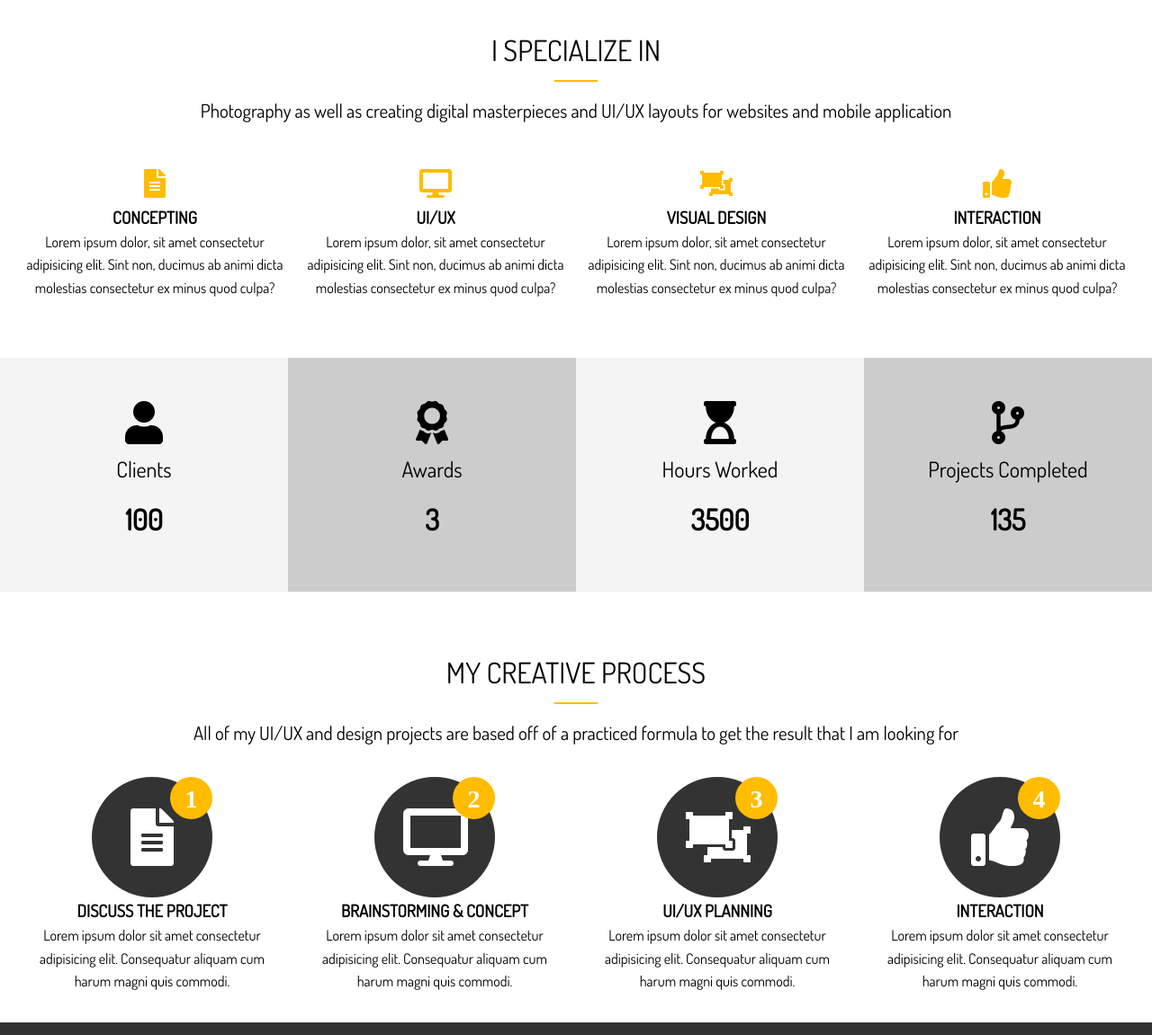
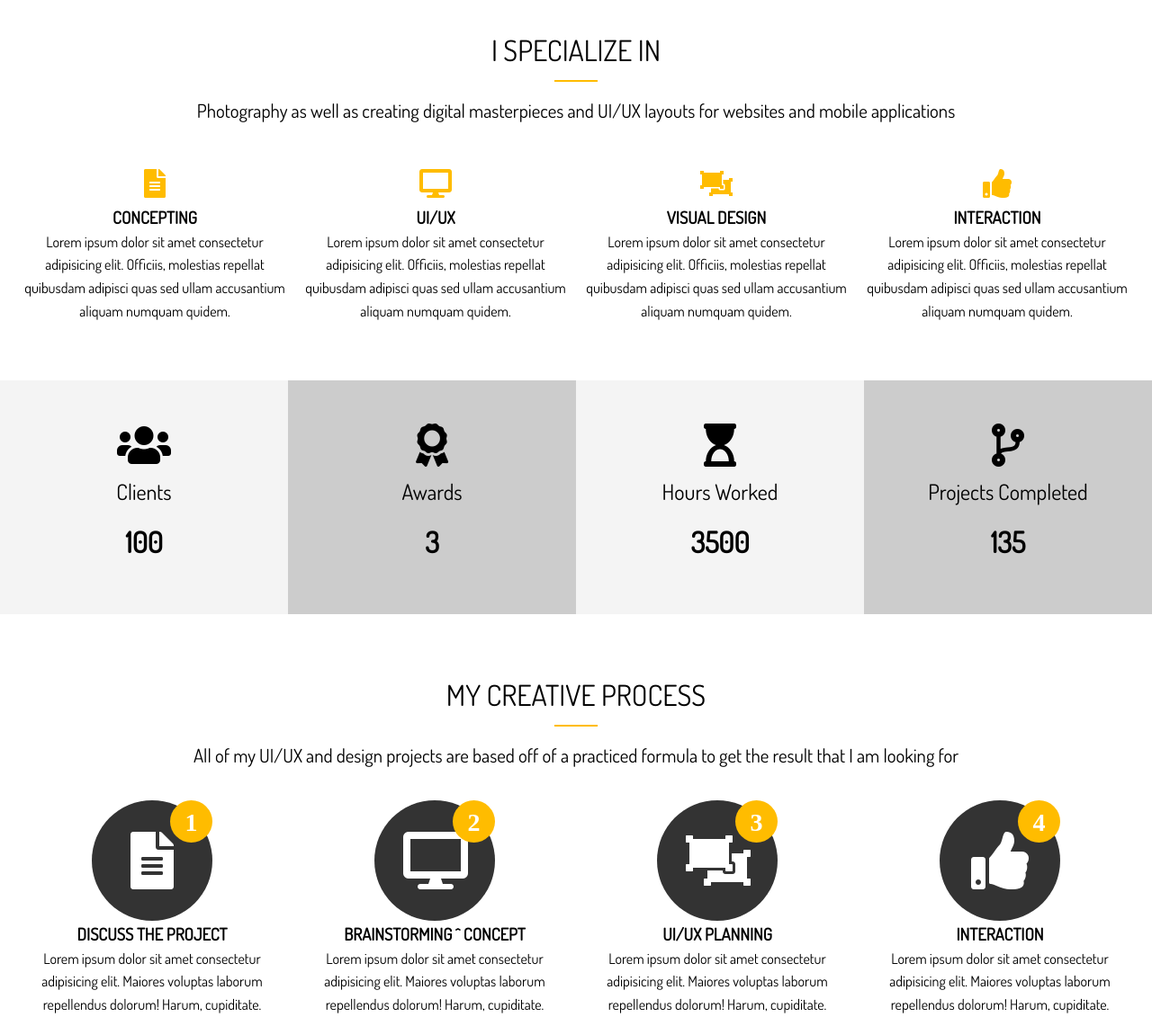
Before and after one commit to saidrobley/portfolio_website, a website: page dist/index.html in a window 1280 px wide. Shown: the part 802-1953 px from the top of the page at 90% size. Drawn offline with Linux system fonts and the light colour scheme.

Commit message:
changed index file

```diff
--- a/dist/index.html
+++ b/dist/index.html
@@ -6,18 +6,18 @@
     <meta http-equiv="X-UA-Compatible" content="ie=edge" />
     <link
       rel="stylesheet"
-      href="https://use.fontawesome.com/releases/v5.6.3/css/all.css"
-      integrity="sha384-UHRtZLI+pbxtHCWp1t77Bi1L4ZtiqrqD80Kn4Z8NTSRyMA2Fd33n5dQ8lWUE00s/"
+      href="https://use.fontawesome.com/releases/v5.7.2/css/all.css"
+      integrity="sha384-fnmOCqbTlWIlj8LyTjo7mOUStjsKC4pOpQbqyi7RrhN7udi9RwhKkMHpvLbHG9Sr"
       crossorigin="anonymous"
     />
     <link
-      href="https://fonts.googleapis.com/css?family=Dosis&display=swap"
+      href="https://fonts.googleapis.com/css?family=Dosis"
       rel="stylesheet"
     />
     <link rel="stylesheet" href="css/main.css" />
+    <title>John Doe | UI/UX Designer & Photographer</title>
+  </head>
 
-    <title>Web Developer</title>
-  </head>
   <body>
     <!-- Header -->
     <header id="header-home">
@@ -33,20 +33,21 @@
         </nav>
         <div class="header-content">
           <h1>
-            I am Said The
+            I Am John The
             <span
-              class="text-type"
+              class="txt-type"
               data-wait="3000"
-              data-words='["Developer", "Designer"]'
+              data-words='["Photographer", "Designer", "UI/UX Dev"]'
             ></span>
           </h1>
           <p class="lead">
-            I specialize in front-end and back-end developement
+            I specialize in graphic design, UI/UX and photography
           </p>
           <a href="work.html" class="btn-light">View My Work</a>
         </div>
       </div>
     </header>
+
     <!-- Section A: Specialize -->
     <section id="home-a" class="text-center py-2">
       <div class="container">
@@ -54,43 +55,43 @@
         <div class="bottom-line"></div>
         <p class="lead">
           Photography as well as creating digital masterpieces and UI/UX layouts
-          for websites and mobile application
+          for websites and mobile applications
         </p>
         <div class="specials">
           <div>
             <i class="fas fa-file-alt fa-2x"></i>
             <h3>Concepting</h3>
             <p>
-              Lorem ipsum dolor, sit amet consectetur adipisicing elit. Sint
-              non, ducimus ab animi dicta molestias consectetur ex minus quod
-              culpa?
+              Lorem ipsum dolor sit amet consectetur adipisicing elit. Officiis,
+              molestias repellat quibusdam adipisci quas sed ullam accusantium
+              aliquam numquam quidem.
             </p>
           </div>
           <div>
             <i class="fas fa-desktop fa-2x"></i>
             <h3>UI/UX</h3>
             <p>
-              Lorem ipsum dolor, sit amet consectetur adipisicing elit. Sint
-              non, ducimus ab animi dicta molestias consectetur ex minus quod
-              culpa?
+              Lorem ipsum dolor sit amet consectetur adipisicing elit. Officiis,
+              molestias repellat quibusdam adipisci quas sed ullam accusantium
+              aliquam numquam quidem.
             </p>
           </div>
           <div>
             <i class="fas fa-object-ungroup fa-2x"></i>
             <h3>Visual Design</h3>
             <p>
-              Lorem ipsum dolor, sit amet consectetur adipisicing elit. Sint
-              non, ducimus ab animi dicta molestias consectetur ex minus quod
-              culpa?
+              Lorem ipsum dolor sit amet consectetur adipisicing elit. Officiis,
+              molestias repellat quibusdam adipisci quas sed ullam accusantium
+              aliquam numquam quidem.
             </p>
           </div>
           <div>
             <i class="fas fa-thumbs-up fa-2x"></i>
             <h3>Interaction</h3>
             <p>
-              Lorem ipsum dolor, sit amet consectetur adipisicing elit. Sint
-              non, ducimus ab animi dicta molestias consectetur ex minus quod
-              culpa?
+              Lorem ipsum dolor sit amet consectetur adipisicing elit. Officiis,
+              molestias repellat quibusdam adipisci quas sed ullam accusantium
+              aliquam numquam quidem.
             </p>
           </div>
         </div>
@@ -102,7 +103,7 @@
       <div class="stats">
         <div>
           <ul>
-            <li><i class="fas fa-user fa-3x"></i></li>
+            <li><i class="fas fa-users fa-3x"></i></li>
             <li class="stats-title">Clients</li>
             <li class="stats-number">100</li>
           </ul>
@@ -147,44 +148,40 @@
             <i class="fas fa-file-alt fa-4x process-icon my-2">
               <div class="process-step">1</div>
             </i>
-            <div class="clr"></div>
             <h3>Discuss The Project</h3>
             <p>
-              Lorem ipsum dolor sit amet consectetur adipisicing elit.
-              Consequatur aliquam cum harum magni quis commodi.
+              Lorem ipsum dolor sit amet consectetur adipisicing elit. Maiores
+              voluptas laborum repellendus dolorum! Harum, cupiditate.
             </p>
           </div>
           <div>
             <i class="fas fa-desktop fa-4x process-icon my-2">
               <div class="process-step">2</div>
             </i>
-            <div class="clr"></div>
-            <h3>Brainstorming & Concept</h3>
+            <h3>Brainstorming ^ Concept</h3>
             <p>
-              Lorem ipsum dolor sit amet consectetur adipisicing elit.
-              Consequatur aliquam cum harum magni quis commodi.
+              Lorem ipsum dolor sit amet consectetur adipisicing elit. Maiores
+              voluptas laborum repellendus dolorum! Harum, cupiditate.
             </p>
           </div>
           <div>
             <i class="fas fa-object-ungroup fa-4x process-icon my-2">
               <div class="process-step">3</div>
             </i>
-            <div class="clr"></div>
             <h3>UI/UX Planning</h3>
             <p>
-              Lorem ipsum dolor sit amet consectetur adipisicing elit.
-              Consequatur aliquam cum harum magni quis commodi.
+              Lorem ipsum dolor sit amet consectetur adipisicing elit. Maiores
+              voluptas laborum repellendus dolorum! Harum, cupiditate.
             </p>
           </div>
           <div>
             <i class="fas fa-thumbs-up fa-4x process-icon my-2">
               <div class="process-step">4</div>
             </i>
-            <div class="clr"></div>
             <h3>Interaction</h3>
             <p>
-              Lorem ipsum dolor sit amet consectetur adipisicing elit.
-              Consequatur aliquam cum harum magni quis commodi.
+              Lorem ipsum dolor sit amet consectetur adipisicing elit. Maiores
+              voluptas laborum repellendus dolorum! Harum, cupiditate.
             </p>
           </div>
         </div>
@@ -204,6 +201,7 @@
       </div>
     </footer>
 
+    <!-- Type Effect Tutorial: https://www.youtube.com/watch?v=POX3dT-pB4E -->
     <script src="js/typewriter.js"></script>
   </body>
 </html>
```
